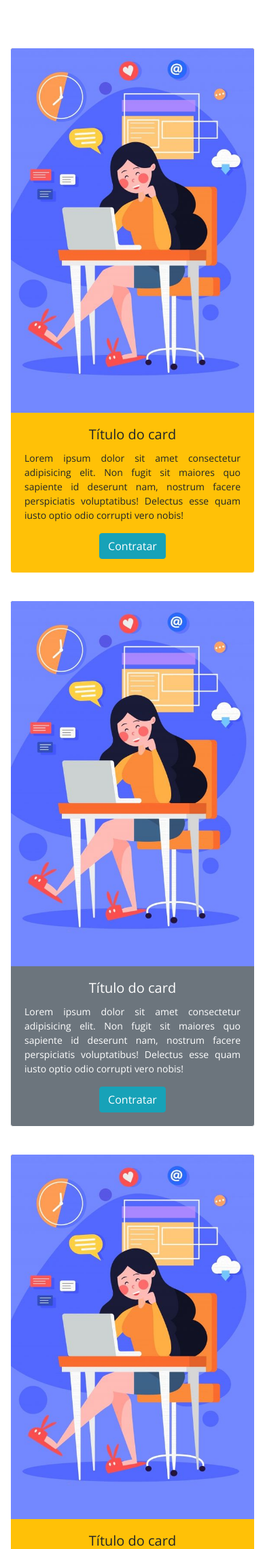
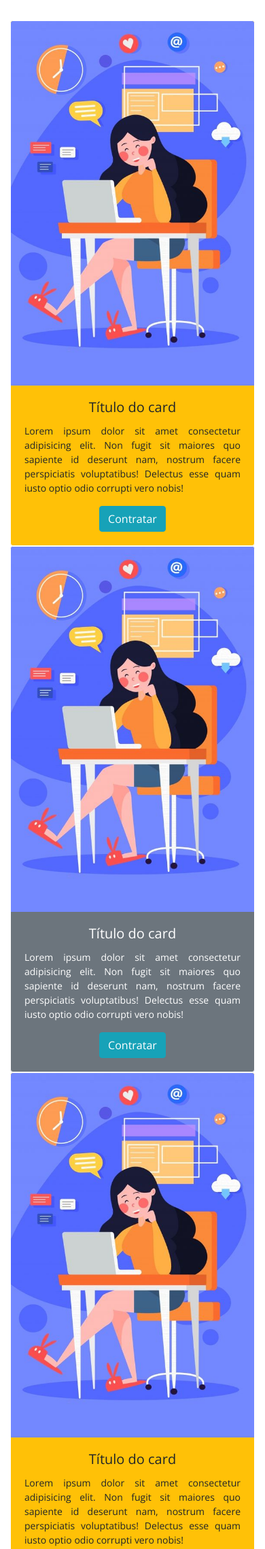
Before and after one commit to Shyrles/QuemIndica, a PHP site: page /servicos.php in a window 390 px wide. Shown: the part 66-2344 px from the top of the page at 68% size. Run offline with PHP 8.4, Linux system fonts and the light colour scheme; some libraries are stand-ins or nearby versions.

Commit message:
responsivo

```diff
--- a/css/minhaConta.css
+++ b/css/minhaConta.css
@@ -66,8 +66,6 @@ header {
     font-size: 60px;
 }
 
-
-
 #tam {
     font-size: 50px;
     color: #fcda73;
@@ -134,7 +132,6 @@ header {
     position: relative;
     margin: 6px 0 6px 0;
 }
-
 
 .banner_azul {
     background-color: #007592;
@@ -297,7 +294,7 @@ ul li a {
 
 #minhasHashtags {
     background-color: #007592;
-    border:solid 1px;
+    border: solid 1px;
 }
 
 #posicao {
@@ -318,10 +315,6 @@ ul li a {
 
 /* PAGINA DE SERVICOS */
 
-#topo {
-    margin-top: 40px;
-}
-
 #topo1 {
     margin-top: 15px;
 }
```
